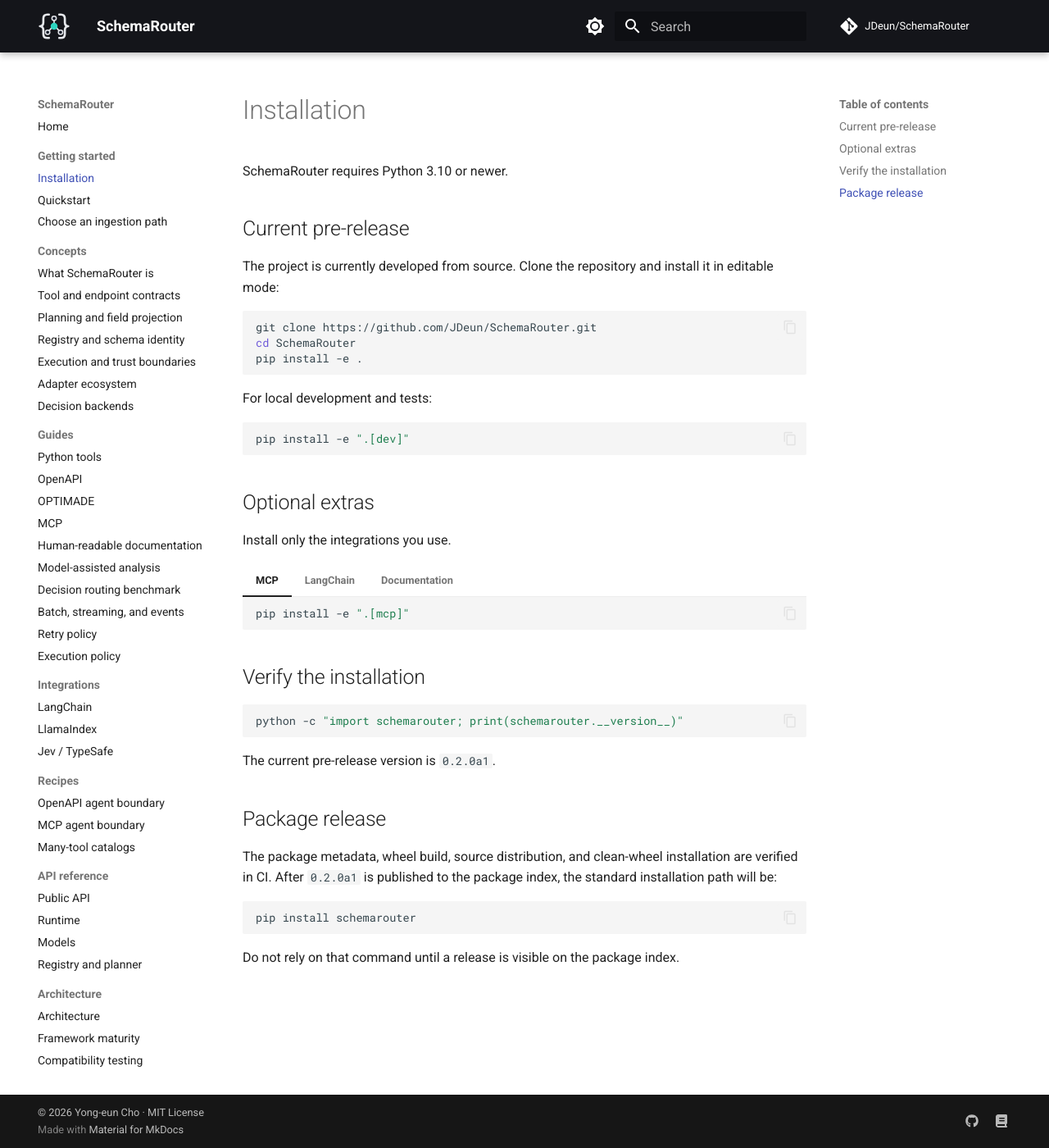
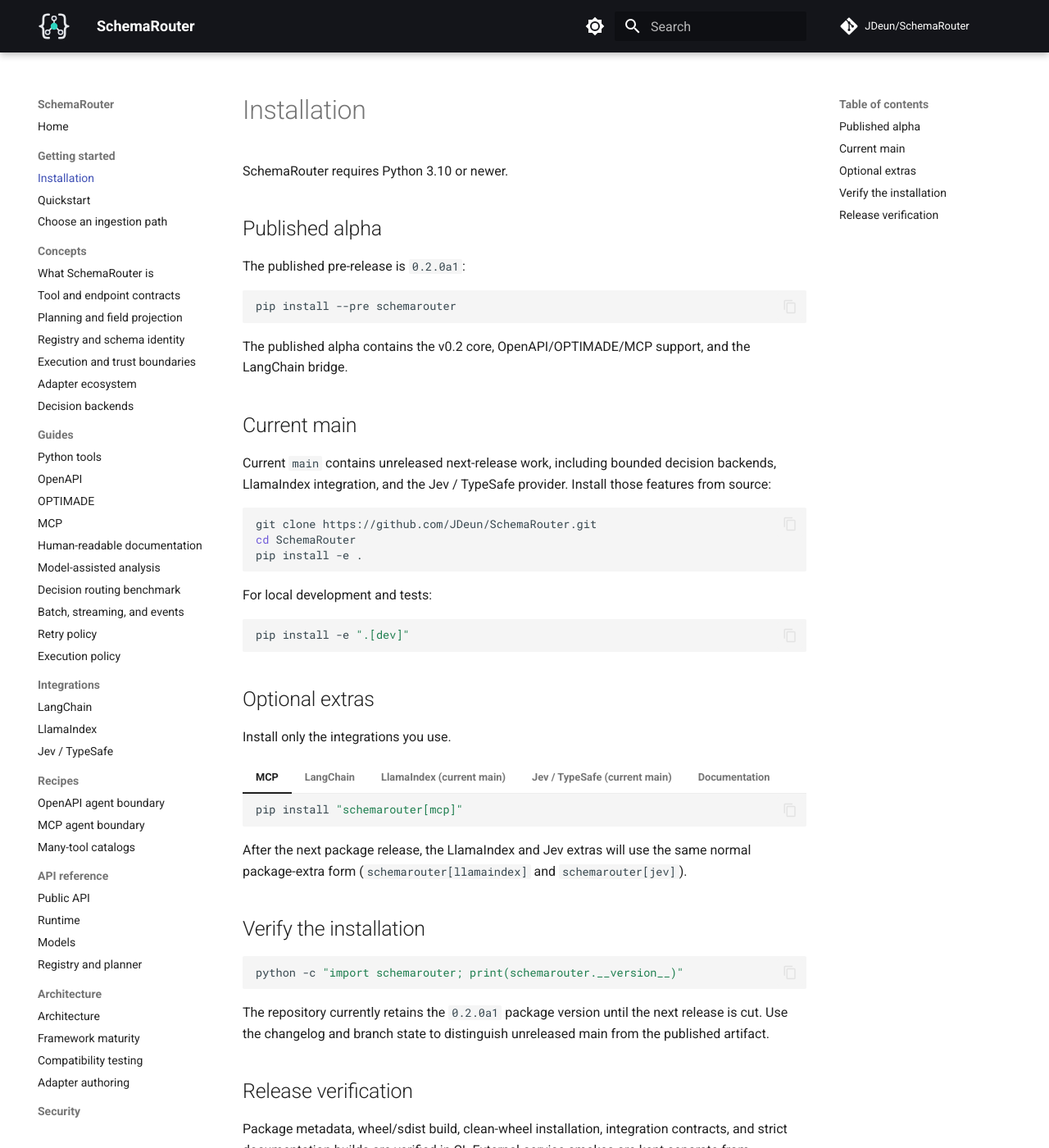
Before and after one commit to JDeun/SchemaRouter, an MkDocs documentation site: the page built from docs/getting-started/installation.md, in a window 1280 px wide and 1400 px high. Shown: the whole window at 82% size. Built offline with MkDocs 1.6.1 and Material for MkDocs 9.7.7, drawn with Linux system fonts in a browser that asks for light colours; comment, search, counter and statistics services are not loaded; some of the changed text lies outside the part shown.

Commit message:
docs: distinguish published alpha from unreleased main

````diff
--- a/docs/getting-started/installation.md
+++ b/docs/getting-started/installation.md
@@ -2,9 +2,20 @@
 
 SchemaRouter requires Python 3.10 or newer.
 
-## Current pre-release
+## Published alpha
 
-The project is currently developed from source. Clone the repository and install it in editable mode:
+The published pre-release is `0.2.0a1`:
+
+```bash
+pip install --pre schemarouter
+```
+
+The published alpha contains the v0.2 core, OpenAPI/OPTIMADE/MCP support, and the LangChain bridge.
+
+## Current main
+
+Current `main` contains unreleased next-release work, including bounded decision backends,
+LlamaIndex integration, and the Jev / TypeSafe provider. Install those features from source:
 
 ```bash
 git clone https://github.com/JDeun/SchemaRouter.git
@@ -25,13 +36,25 @@
 === "MCP"
 
     ```bash
-    pip install -e ".[mcp]"
+    pip install "schemarouter[mcp]"
     ```
 
 === "LangChain"
 
     ```bash
-    pip install -e ".[langchain]"
+    pip install "schemarouter[langchain]"
+    ```
+
+=== "LlamaIndex (current main)"
+
+    ```bash
+    pip install -e ".[llamaindex]"
+    ```
+
+=== "Jev / TypeSafe (current main)"
+
+    ```bash
+    pip install -e ".[jev]"
     ```
 
 === "Documentation"
@@ -41,21 +64,20 @@
     mkdocs serve
     ```
 
+After the next package release, the LlamaIndex and Jev extras will use the same normal package-extra
+form (`schemarouter[llamaindex]` and `schemarouter[jev]`).
+
 ## Verify the installation
 
 ```bash
 python -c "import schemarouter; print(schemarouter.__version__)"
 ```
 
-The current pre-release version is `0.2.0a1`.
+The repository currently retains the `0.2.0a1` package version until the next release is cut.
+Use the changelog and branch state to distinguish unreleased main from the published artifact.
 
-## Package release
+## Release verification
 
-The package metadata, wheel build, source distribution, and clean-wheel installation are verified in
-CI. After `0.2.0a1` is published to the package index, the standard installation path will be:
-
-```bash
-pip install schemarouter
-```
-
-Do not rely on that command until a release is visible on the package index.
+Package metadata, wheel/sdist build, clean-wheel installation, integration contracts, and strict
+documentation builds are verified in CI. External-service smokes are kept separate from deterministic
+pull-request gates.
````
